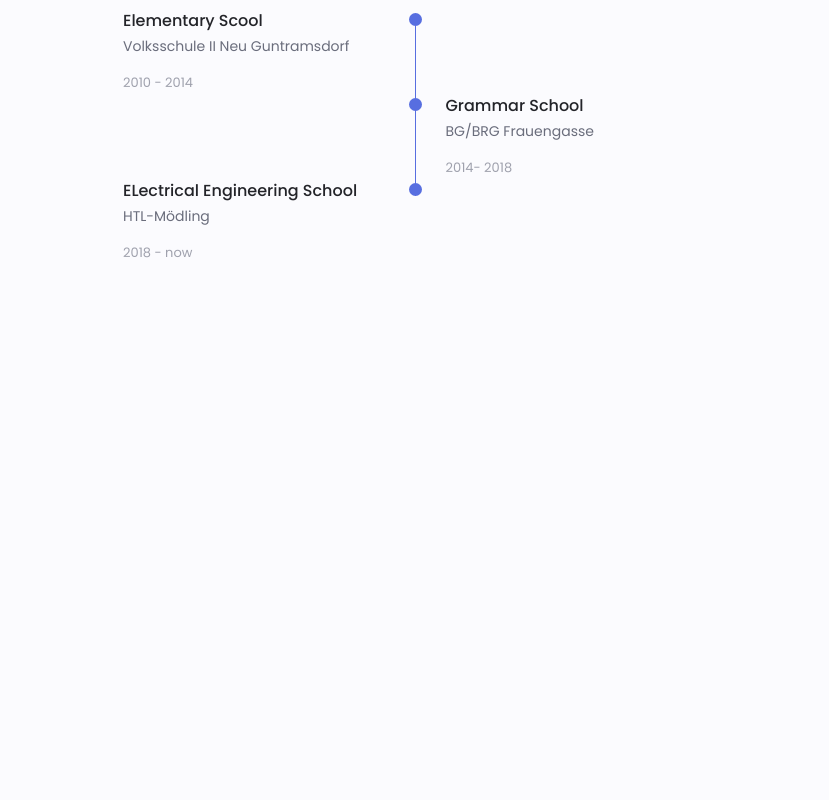
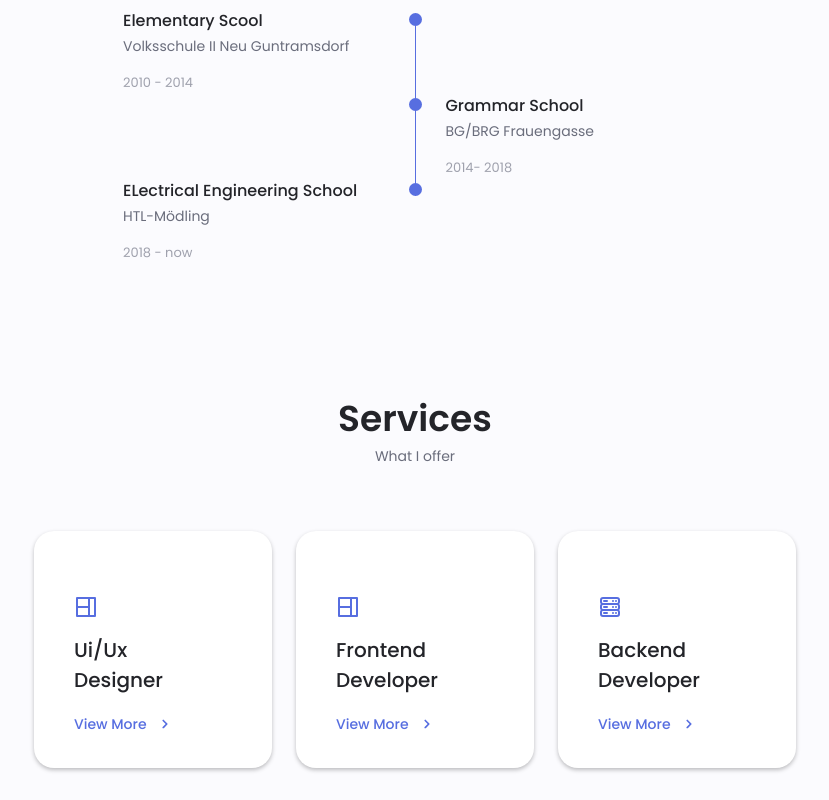
Before and after one commit to eliascerne/website, a React (Create React App) app: page / in a window 1280 px wide. Shown: the part 1995-2795 px from the top of the page, without its empty margins (265-1094 px from the left). Before the commit the page ends 2290 px from the top, so only its background shows below. Built offline with nearby package versions, Linux system fonts and the light colour scheme.

Commit message:
feat: added services section

```diff
--- a/src/App.js
+++ b/src/App.js
@@ -4,6 +4,7 @@ import Home from './components/Home';
 import AboutMe from './components/AboutMe';
 import Skills from './components/Skills';
 import Qualification from './components/Qualification';
+import Services from './components/Services';
 
 function App() {
   return (
@@ -14,6 +15,7 @@ function App() {
       <AboutMe />
       <Skills />
       <Qualification />
+      <Services />
     </main>
     </>
   );
--- /dev/null
+++ b/src/components/Services.js
@@ -0,0 +1,141 @@
+import React from 'react'
+import { UilWebGrid, UilAngleRight, UilTimes, UilServer } from '@iconscout/react-unicons'
+
+function Services() {
+    return (
+        <section className="services section" id="services">
+            <h2 className="section_title">Services</h2>
+            <span className="section_subtitle">What I offer</span>
+
+            <div className="services_container container grid">
+                {/* SERVICE 1 */}
+                <div className="services_content">
+                    <div>
+                        <UilWebGrid className="services_icon" size="24" />
+                        <h3 className="services_title">Ui/Ux <br /> Designer</h3>
+                    </div>
+
+                    <span className="button button--flex button--small button--link services_button">
+                        View More
+                        <UilAngleRight className="button_icon" size="20" />
+                    </span>
+
+                    <div className="services_modal">
+                        <div className="services_modal-content">
+                            <h4 className="services_modal-title">Ui/Ux <br /> Designer</h4>
+                            <UilTimes className="services_modal-close" size="24" />
+
+                            <ul className="services_modal-services grid">
+                                <li className="services_modal-service">
+                                    <i className="uil uil-check-circle services_modal-icon"></i>
+                                    <p>I develop the user interface.</p>
+                                </li>
+
+                                <li className="services_modal-service">
+                                    <i className="uil uil-check-circle services_modal-icon"></i>
+                                    <p>Web page development.</p>
+                                </li>
+
+                                <li className="services_modal-service">
+                                    <i className="uil uil-check-circle services_modal-icon"></i>
+                                    <p>I position your company brand.</p>
+                                </li>
+
+                                <li className="services_modal-service">
+                                    <i className="uil uil-check-circle services_modal-icon"></i>
+                                    <p>Fun to play with modern design.</p>
+                                </li>
+                            </ul>
+                        </div>
+                    </div>
+                </div>
+
+                {/* SERVICE 2 */}
+                <div className="services_content">
+                    <div>
+                        <UilWebGrid className="services_icon" size="24" />
+                        <h3 className="services_title">Frontend <br /> Developer</h3>
+                    </div>
+
+                    <span className="button button--flex button--small button--link services_button">
+                        View More
+                        <UilAngleRight className="button_icon" size="20" />
+                    </span>
+
+                    <div className="services_modal">
+                        <div className="services_modal-content">
+                            <h4 className="services_modal-title">Frontend <br /> Developer</h4>
+                            <UilTimes className="services_modal-close" size="24" />
+
+                            <ul className="services_modal-services grid">
+                                <li className="services_modal-service">
+                                    <i className="uil uil-check-circle services_modal-icon"></i>
+                                    <p>I develop the user interface.</p>
+                                </li>
+
+                                <li className="services_modal-service">
+                                    <i className="uil uil-check-circle services_modal-icon"></i>
+                                    <p>Web page development.</p>
+                                </li>
+
+                                <li className="services_modal-service">
+                                    <i className="uil uil-check-circle services_modal-icon"></i>
+                                    <p>I position your company brand.</p>
+                                </li>
+
+                                <li className="services_modal-service">
+                                    <i className="uil uil-check-circle services_modal-icon"></i>
+                                    <p>Fun to play with modern design.</p>
+                                </li>
+                            </ul>
+                        </div>
+                    </div>
+                </div>
+
+                {/* SERVICE 3 */}
+                <div className="services_content">
+                    <div>
+                        <UilServer className="services_icon" size="24" />
+                        <h3 className="services_title">Backend <br /> Developer</h3>
+                    </div>
+
+                    <span className="button button--flex button--small button--link services_button">
+                        View More
+                        <UilAngleRight className="button_icon" size="20" />
+                    </span>
+
+                    <div className="services_modal">
+                        <div className="services_modal-content">
+                            <h4 className="services_modal-title">Backend <br /> Developer</h4>
+                            <UilTimes className="services_modal-close" size="24" />
+
+                            <ul className="services_modal-services grid">
+                                <li className="services_modal-service">
+                                    <i className="uil uil-check-circle services_modal-icon"></i>
+                                    <p>I develop the user interface.</p>
+                                </li>
+
+                                <li className="services_modal-service">
+                                    <i className="uil uil-check-circle services_modal-icon"></i>
+                                    <p>Web page development.</p>
+                                </li>
+
+                                <li className="services_modal-service">
+                                    <i className="uil uil-check-circle services_modal-icon"></i>
+                                    <p>I position your company brand.</p>
+                                </li>
+
+                                <li className="services_modal-service">
+                                    <i className="uil uil-check-circle services_modal-icon"></i>
+                                    <p>Fun to play with modern design.</p>
+                                </li>
+                            </ul>
+                        </div>
+                    </div>
+                </div>
+            </div>
+        </section>
+    )
+}
+
+export default Services
```
